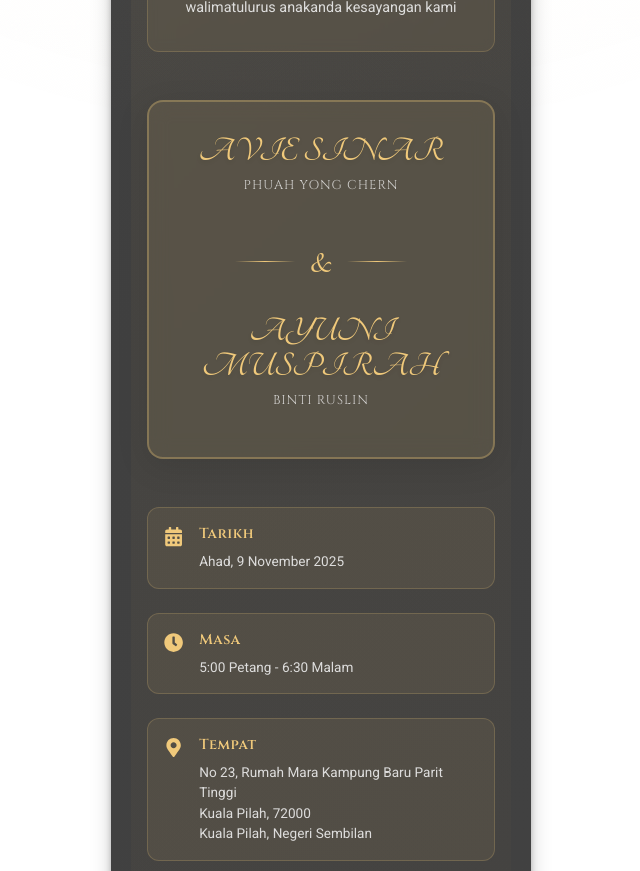
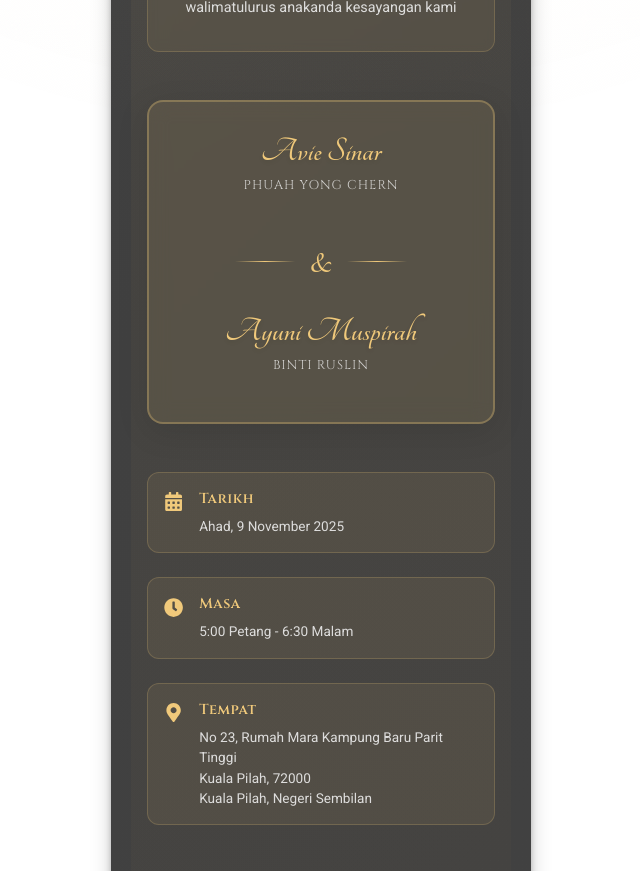
Before and after one commit to not-a-human/not-a-human.github.io, a Next.js app: page /wedding-card in a window 1280 px wide. Shown: the part 1260-2131 px from the top of the page, without its empty margins (319-959 px from the left). Built offline with nearby package versions, Linux system fonts and the light colour scheme; no server answers; the database is empty.

Commit message:
fix: Capitalize couple names for consistent styling

```diff
--- a/app/wedding-card/ui/intro/intro.module.css
+++ b/app/wedding-card/ui/intro/intro.module.css
@@ -126,6 +126,7 @@
 
 .coupleName {
   font-family: var(--font-tangerine), cursive;
+  text-transform: capitalize;
   font-size: 2.2rem;
   font-weight: 700;
   color: var(--primary-color);
--- a/app/wedding-card/ui/intro/intro.tsx
+++ b/app/wedding-card/ui/intro/intro.tsx
@@ -48,14 +48,14 @@ export function Intro() {
       {/* Couple names */}
       <div className={styles.coupleSection}>
         <div className={styles.coupleNames}>
-          <h1 className={styles.coupleName}>AVIE SINAR</h1>
+          <h1 className={styles.coupleName}>Avie Sinar</h1>
           <h1 className={styles.coupleSubName}>PHUAH YONG CHERN</h1>
           <div className={styles.coupleConnector}>
             <div className={styles.connectorLine}></div>
             <span className={styles.ampersandLarge}>&</span>
             <div className={styles.connectorLine}></div>
           </div>
-          <h1 className={styles.coupleName}>AYUNI MUSPIRAH</h1>
+          <h1 className={styles.coupleName}>Ayuni Muspirah</h1>
           <h1 className={styles.coupleSubName}>BINTI RUSLIN</h1>
         </div>
       </div>
```
